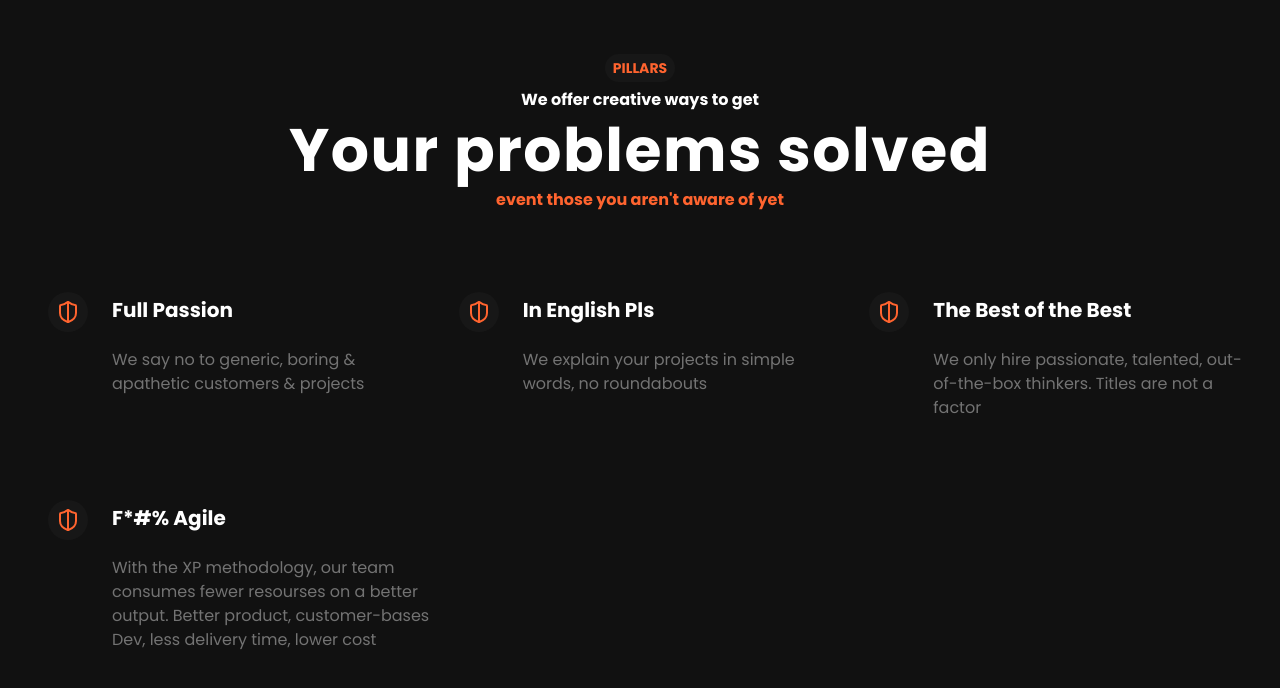
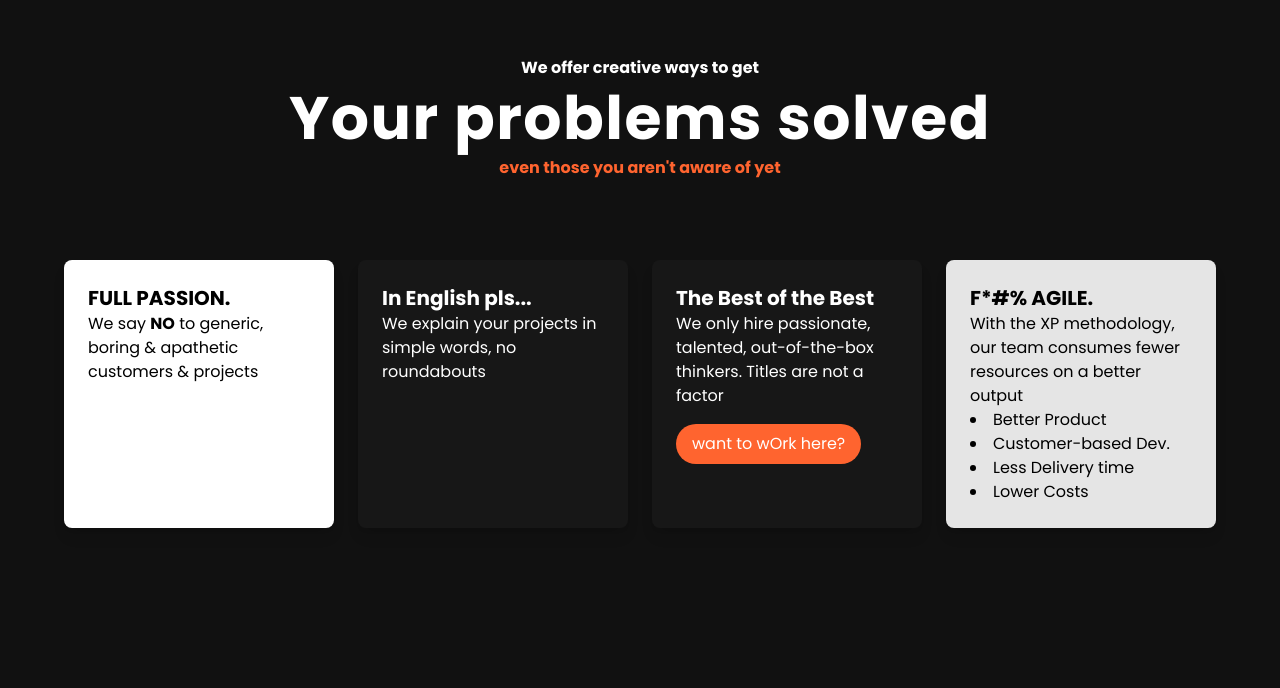
Before and after one commit to jesus501/line-cross-web-site, a React (Vite) app: page / in a window 1280 px wide. Shown: the part 987-1675 px from the top of the page. Built offline with nearby package versions, Linux system fonts and the light colour scheme; the HTML template or start-up script is replaced by a standard one.

Commit message:
Update Pillars.jsx

```diff
--- a/src/pages/Pillars.jsx
+++ b/src/pages/Pillars.jsx
@@ -1,43 +1,60 @@
-import { pillars } from "../constants";
-
 export const Pillars = () => {
   return (
     <div
       id="pillars"
       className="border-b border-neutral-900 relative mt-20 min-h-[800px]"
     >
-      <div className="text-center space-y-2">
-        <span className="font-bold bg-neutral-900 text-[#ff642f] rounded-full h-6 text-sm px-2 py-1 uppercase">
-          Pillars
+      <div className="text-center space-y-2 mb-10">
+        <span className="block font-bold text-white">
+          We offer creative ways to get
         </span>
-        <span className="block font-bold">We offer creative ways to get</span>
 
-        <h1 className="text-3xl sm:text-5xl lg:text-6xl tracking-wide font-bold">
+        <h1 className="text-3xl sm:text-5xl lg:text-6xl tracking-wide font-bold text-white">
           Your problems solved
         </h1>
         <span className="block text-[#ff642f] font-bold">
-          event those you aren't aware of yet
+          even those you aren't aware of yet
         </span>
       </div>
-      <div className="flex flex-wrap mt-10 lg:mt-20">
-        {pillars.map((pillar, index) => (
-          <div key={index} className="w-full sm:1/2 lg:w-1/3">
-            <div className="flex">
-              <div
-                className="flex mx-6 h-10 w-10 p-2 bg-neutral-900 text-[#ff642f]
-              justify-center items-center rounded-full"
-              >
-                {pillar.icon}
-              </div>
-              <div>
-                <h5 className="mt-1 mb-6 text-xl font-bold">{pillar.text}</h5>
-                <p className="text-md mb-20 text-neutral-500">
-                  {pillar.description}
-                </p>
-              </div>
-            </div>
-          </div>
-        ))}
+
+      <div className="grid grid-cols-1 sm:grid-cols-2 lg:grid-cols-4 gap-6 p-10">
+        <div className="bg-white p-6 text-black rounded-lg shadow-lg">
+          <h2 className="text-xl font-bold">FULL PASSION.</h2>
+          <p>
+            We say <strong>NO</strong> to generic, boring & apathetic customers
+            & projects
+          </p>
+        </div>
+
+        <div className="bg-neutral-900 p-6 text-white rounded-lg shadow-lg">
+          <h2 className="text-xl font-bold">In English pls...</h2>
+          <p>We explain your projects in simple words, no roundabouts</p>
+        </div>
+
+        <div className="bg-neutral-900 p-6 text-white rounded-lg shadow-lg">
+          <h2 className="text-xl font-bold">The Best of the Best</h2>
+          <p>
+            We only hire passionate, talented, out-of-the-box thinkers. Titles
+            are not a factor
+          </p>
+          <button className="mt-4 bg-[#ff642f] text-white py-2 px-4 rounded-full">
+            want to wOrk here?
+          </button>
+        </div>
+
+        <div className="bg-neutral-200 p-6 text-black rounded-lg shadow-lg">
+          <h2 className="text-xl font-bold">F*#% AGILE.</h2>
+          <p>
+            With the XP methodology, our team consumes fewer resources on a
+            better output
+          </p>
+          <ul className="list-disc list-inside">
+            <li>Better Product</li>
+            <li>Customer-based Dev.</li>
+            <li>Less Delivery time</li>
+            <li>Lower Costs</li>
+          </ul>
+        </div>
       </div>
     </div>
   );
```
